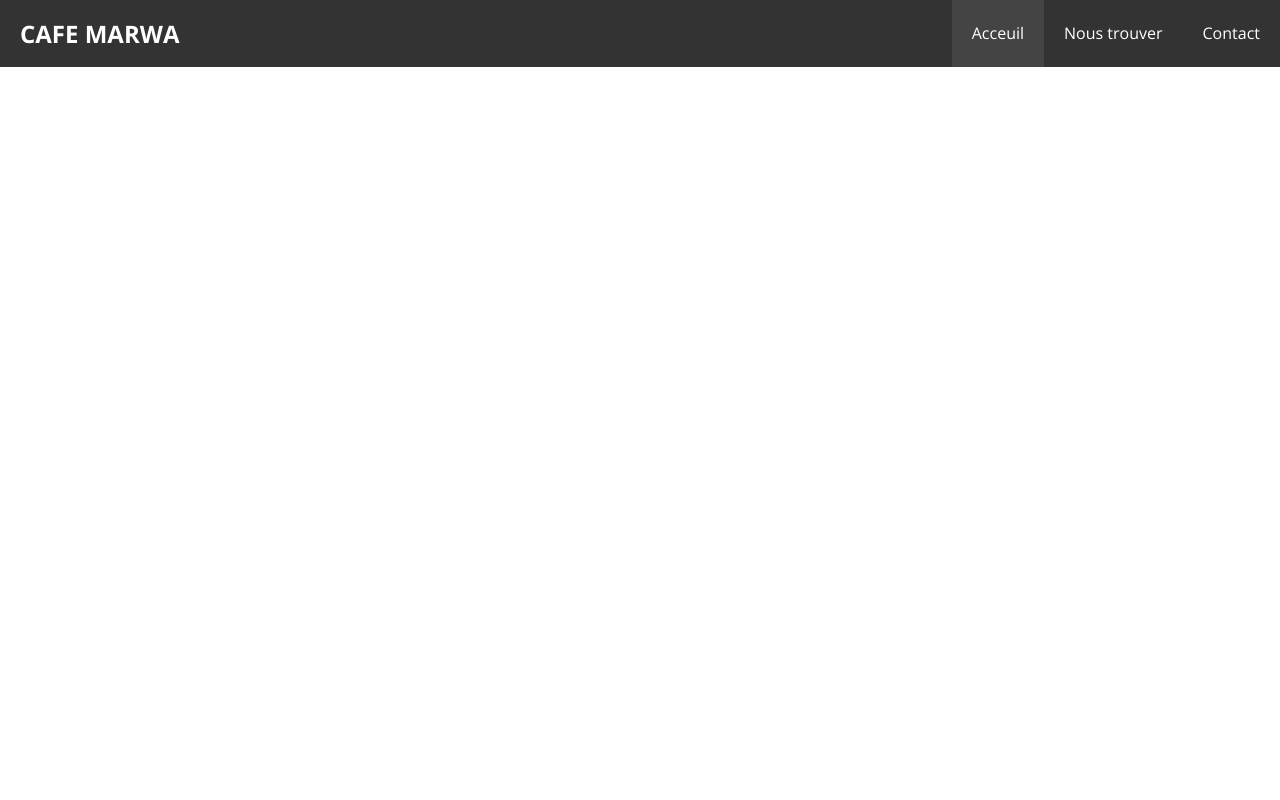
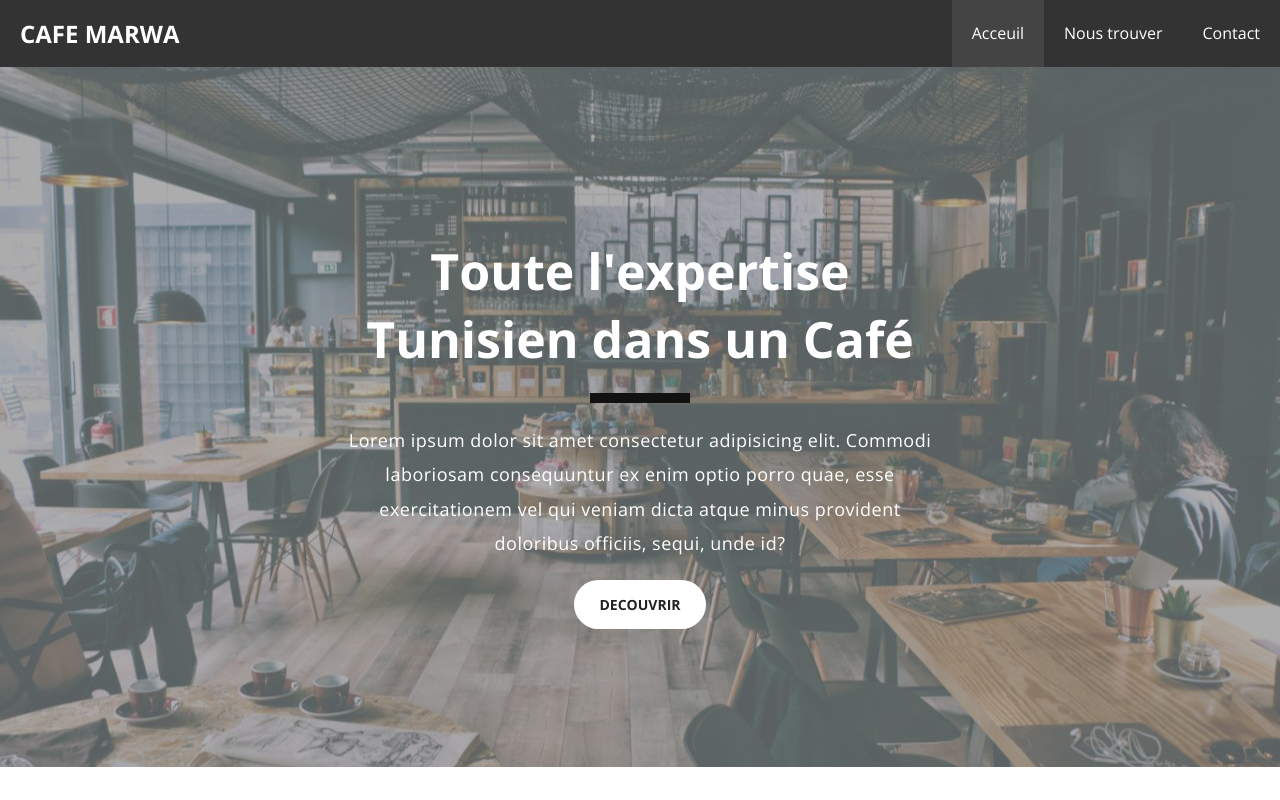
Before and after one commit to marwa123-gif/cafee, a plain HTML site: page index.html in a window 1280 px wide. Drawn offline with nearby package versions, Linux system fonts and the light colour scheme.

Commit message:
mise en place de la partie centrale

```diff
--- a/css/style.css
+++ b/css/style.css
@@ -21,6 +21,33 @@ h3 {
 a {
   text-decoration: none;
   color: white;
+}
+
+p {
+  margin-bottom: 10px;
+}
+
+.btn {
+  display: inline-block;
+  padding: 15px 25px;
+  border-radius: 30px;
+  font-weight: 700;
+  font-size: 14px;
+}
+
+.btn-primary {
+  background: white;
+  color: #222;
+}
+
+.btn-primary:hover {
+  background: #222;
+  color: white;
+}
+
+.my-10 {
+  margin-top: 10px;
+  margin-bottom: 10px;
 }
 
 /* header */
@@ -50,9 +77,45 @@ a {
   padding: 20px;
   display: block;
 }
+
 .header nav ul li a:hover {
   background: #444;
 }
-.active{
+
+.active {
   background: #444;
 }
+
+/* vp */
+.vp {
+  height: 700px;
+  background: url(../images/cafe1.jpg) center center/cover;
+  text-align: center;
+  /* background-position: center center; */
+  /* background-size: cover;  */
+}
+
+.vp-content {
+  max-width: 600px;
+  padding-top: 170px;
+  color: white;
+  display: block;
+  margin: auto;
+}
+
+.vp-content h1 {
+  font-size: 50px;
+}
+
+.separator {
+  background: #111;
+  width: 100px;
+  height: 10px;
+  margin: 20px auto;
+}
+
+.vp-content p {
+  font-size: 18px;
+  letter-spacing: 0.5px;
+  line-height: 1.9em;
+}
--- a/index.html
+++ b/index.html
@@ -19,7 +19,17 @@
       </ul>
     </nav>
   </header>
-
+  <section class="vp">
+    <div class="vp-content">
+      <h1>
+        Toute l'expertise Tunisien dans un Café
+      </h1>
+      <div class="separator"></div>
+      <p>Lorem ipsum dolor sit amet consectetur adipisicing elit. Commodi laboriosam consequuntur ex enim optio porro
+        quae, esse exercitationem vel qui veniam dicta atque minus provident doloribus officiis, sequi, unde id?</p>
+      <a class="btn btn-primary my-10" href="./where.html">DECOUVRIR</a>
+    </div>
+  </section>
 </body>
 
 </html>
```
